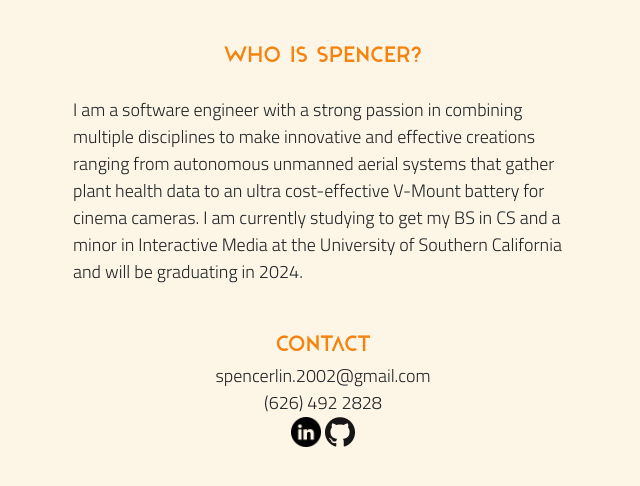
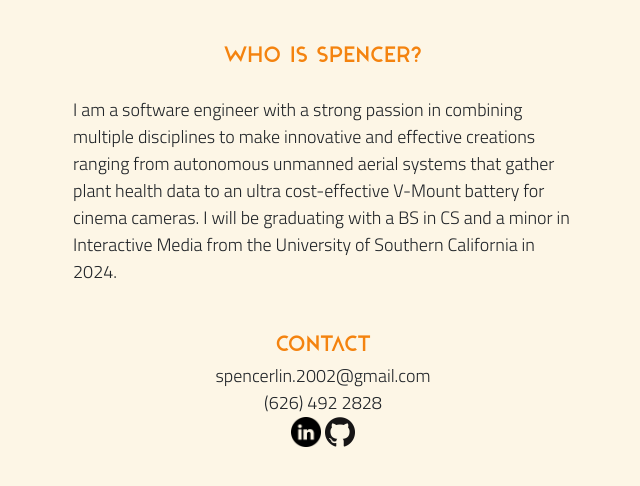
Before and after one commit to Spencer-L/Spencer-L.github.io, a Jekyll site: the page built from about.md, in a window 1280 px wide, cut to the strip 395-881 px from the top of the page. Shown: the whole strip, without its empty margins (317-957 px from the left). Built offline with Jekyll 4.4.1, drawn with Linux system fonts in a browser that asks for light colours; nearby versions of some CDN libraries.

```diff
--- a/_data/navigation.yml
+++ b/_data/navigation.yml
@@ -3,4 +3,4 @@
 - name: About
   link: /about.html
 - name: Resume
-  link: /assets/pdf/resume.pdf
+  link: /assets/pdf/Spencer Lin Resume.pdf
--- a/about.md
+++ b/about.md
@@ -18,11 +18,9 @@ innovative and effective creations
 ranging from autonomous unmanned aerial
 systems that gather plant health data to an
 ultra cost-effective V-Mount battery
-for cinema cameras.  I am currently
-studying to get my BS in CS and a minor
-in Interactive Media at the University
-of Southern California and will be
-graduating in 2024.
+for cinema cameras.  I will be graduating with
+a BS in CS and a minor in Interactive Media
+from the University of Southern California in 2024.
 </p>
 
 <div style="text-align: center">
```
Also changed, not shown: index.html (+10 -6 lines), 2 other files.
